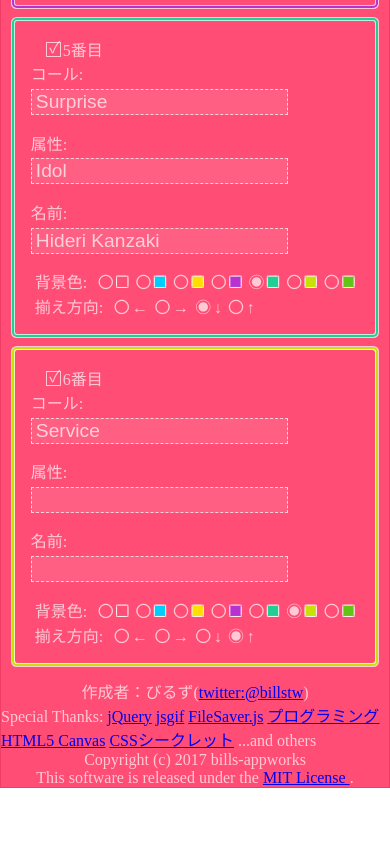
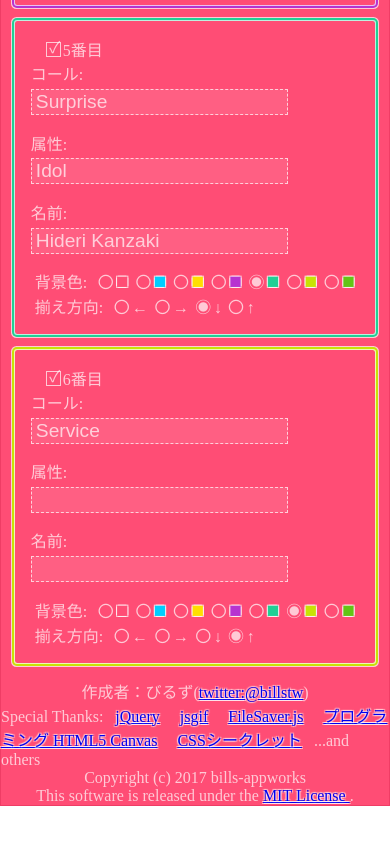
Before and after one commit to bills-appworks/blend-s, a plain HTML site: page docs/index.html in a window 390 px wide. Shown: the part 1884-2728 px from the top of the page. Drawn offline with nearby package versions, Linux system fonts and the light colour scheme; a web font is replaced by a local one.

Commit message:
ハイパーリンクのスタイル装飾 close #27

```diff
--- a/docs/blend-s_logo_anime.css
+++ b/docs/blend-s_logo_anime.css
@@ -441,6 +441,18 @@ input[type="text"] {
   color: rgb(100, 196, 22);
 }
 
+#thanks a {
+  margin-left: 0.5em;
+  margin-right: 0.5em;
+}
+
+#author a, #thanks a, #copyright a, #license a {
+  text-shadow: 1px 1px 1px rgba(255, 255, 255, 0.6),
+               -1px 1px 1px rgba(255, 255, 255, 0.6),
+               -1px -1px 1px rgba(255, 255, 255, 0.6),
+               1px -1px 1px rgba(255, 255, 255, 0.6);
+}
+
 /*
  * ブラウザ表示領域幅:800px以下の場合の調整
  */
```
Also changed, not shown: docs/index.html (+1 -1 lines).
